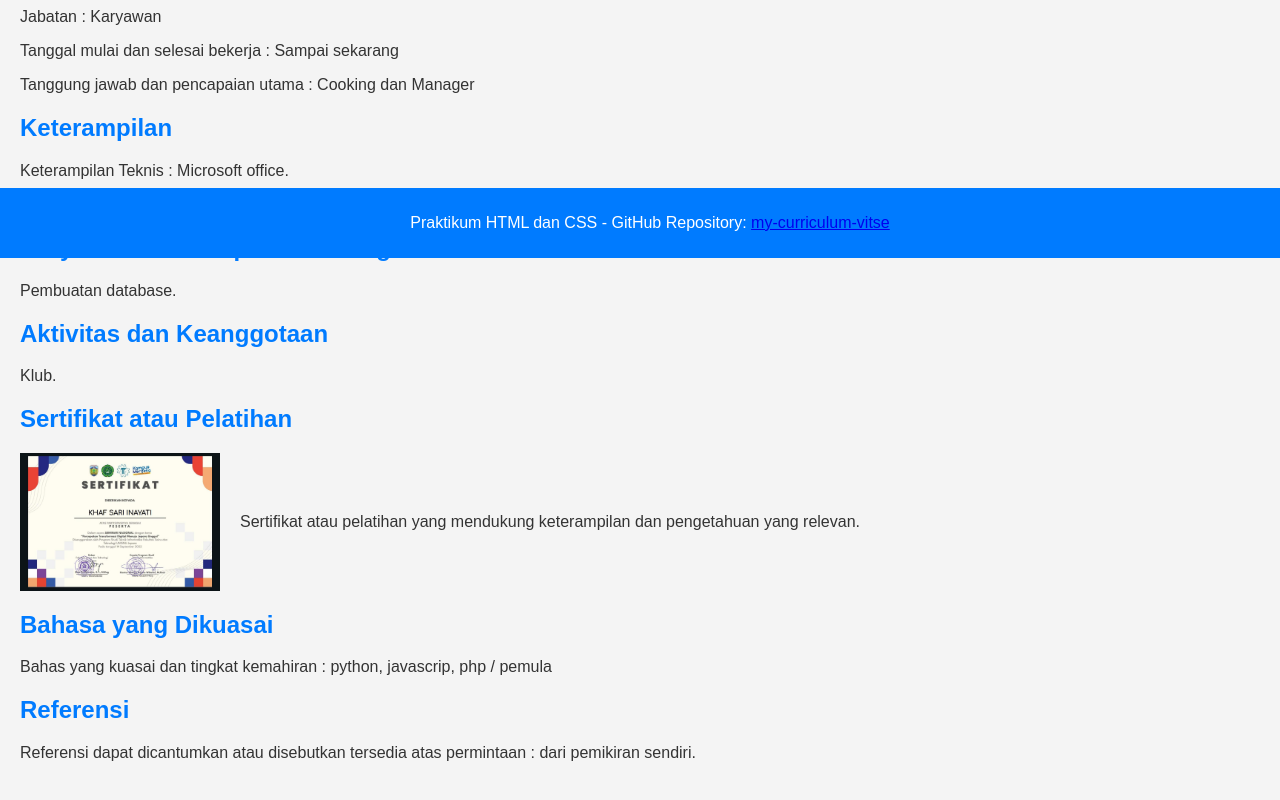
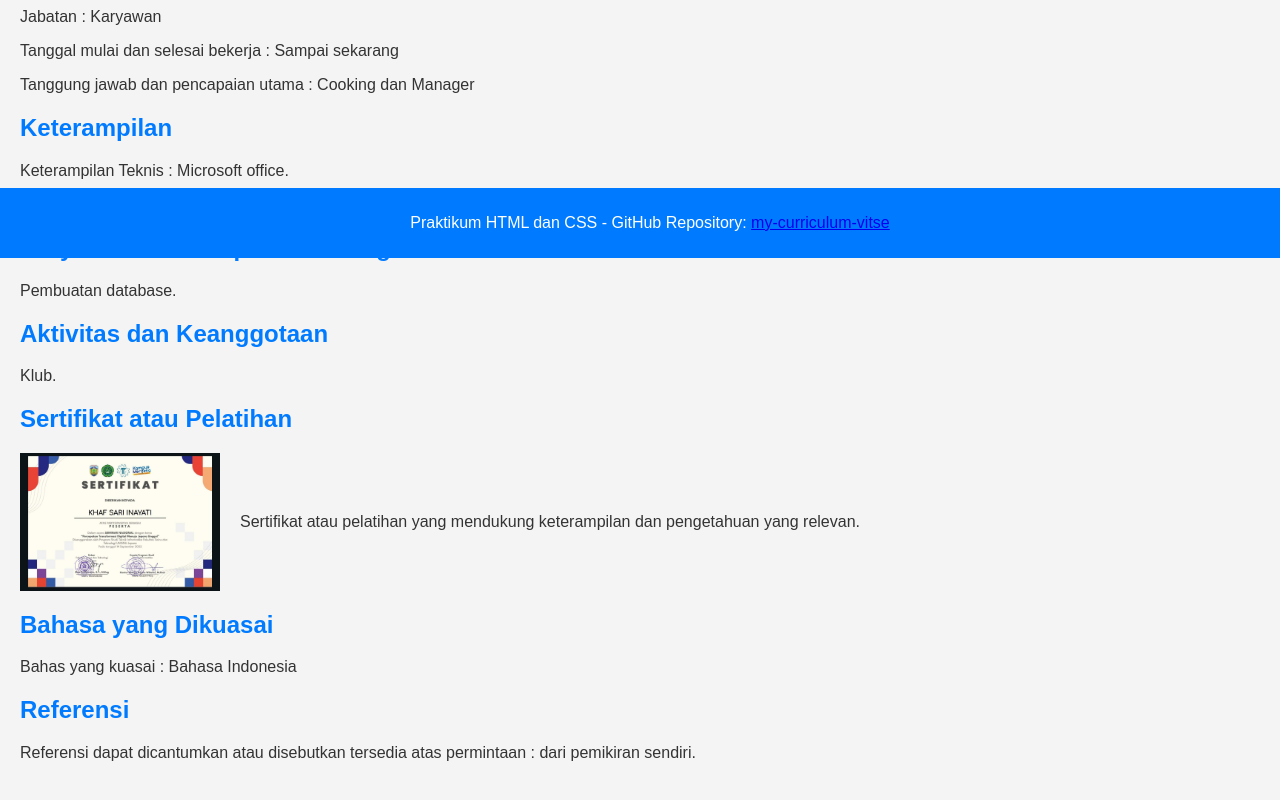
Before and after one commit to khaf14/cv, a plain HTML site: page index.html in a window 1280 px wide. Shown: the part 542-1342 px from the top of the page. Drawn offline with Linux system fonts and the light colour scheme.

Commit message:
index.html

```diff
--- a/index.html
+++ b/index.html
@@ -67,7 +67,7 @@
 
     <section id="languages">
         <h2>Bahasa yang Dikuasai</h2>
-        <p>Bahas yang kuasai dan tingkat kemahiran : python, javascrip, php / pemula</p>
+        <p>Bahas yang kuasai : Bahasa Indonesia </p>
 
 
     </section>
```
